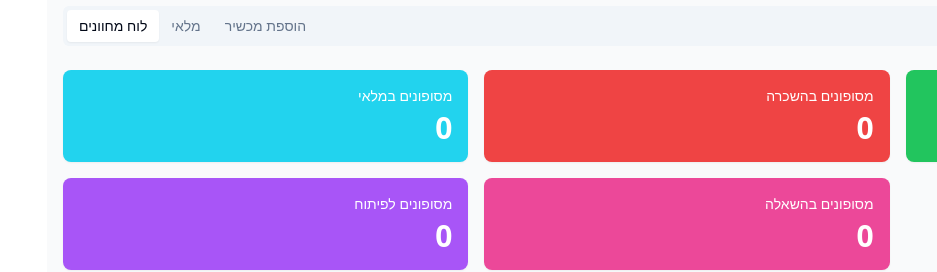
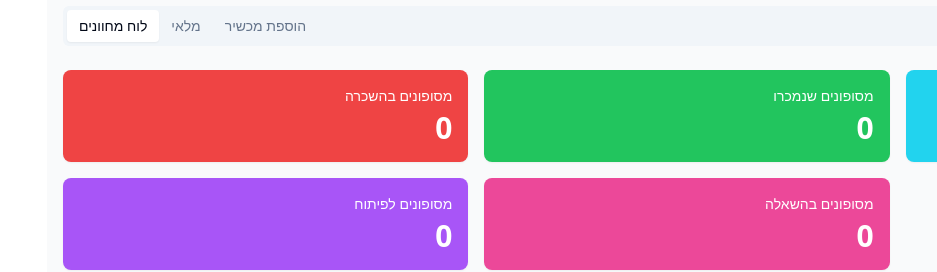
Before and after one commit to ofirA232/slip-stream-tracker, a React (Vite) app: page / in a window 1280 px wide. Shown: the part 134-406 px from the top of the page, without its empty margins (343-1280 px from the left). Built offline with nearby package versions, Linux system fonts and the light colour scheme; no server answers; the database is empty.

Commit message:
Reorder "Devices in Stock"
Moved the "מסופונים במלאי" (Devices in Stock) button to the third position in `src/components/DeviceInventory/DeviceDetails.tsx`.

```diff
--- a/src/components/DeviceInventory/DeviceDetails.tsx
+++ b/src/components/DeviceInventory/DeviceDetails.tsx
@@ -14,14 +14,6 @@ const DeviceDetails: React.FC<DeviceDetailsProps> = ({ stats, models }) => {
     <div className="space-y-6">
       {/* Grid of colored stats cards */}
       <div className="grid grid-cols-2 md:grid-cols-3 gap-4">
-        <Link to="/">
-          <StatsCard
-            title="מסופונים במלאי"
-            value={stats.availableDevices}
-            bgColor="bg-cyan-400"
-            textColor="text-white"
-          />
-        </Link>
         <Link to="/rented-devices">
           <StatsCard
             title="מסופונים בהשכרה"
@@ -35,6 +27,14 @@ const DeviceDetails: React.FC<DeviceDetailsProps> = ({ stats, models }) => {
             title="מסופונים שנמכרו"
             value={stats.soldDevices}
             bgColor="bg-green-500"
+            textColor="text-white"
+          />
+        </Link>
+        <Link to="/">
+          <StatsCard
+            title="מסופונים במלאי"
+            value={stats.availableDevices}
+            bgColor="bg-cyan-400"
             textColor="text-white"
           />
         </Link>
```
